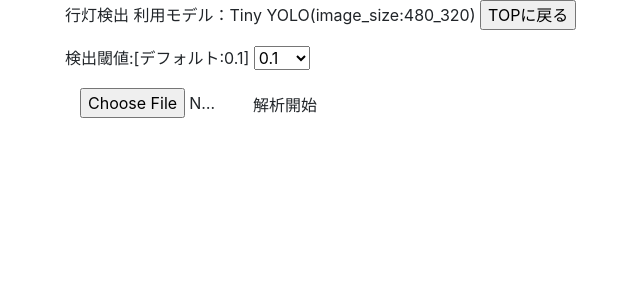
After one commit to ys201810/od_work, a Flask app: page /det_andon_tiny_rand_480_320 in a window 1280 px wide. The commit adds this page. Shown: the top 300 px of the page, without its empty margins (5-645 px from the left). Run offline with Flask 2, Linux system fonts and the light colour scheme; some libraries are stand-ins or nearby versions.

Commit message:
[add] sepalate tiny and v3, and 960_640 and 480_320

```diff
--- a/training/script/object_detection/kmeans.py
+++ b/training/script/object_detection/kmeans.py
@@ -59,7 +59,7 @@ class YOLO_Kmeans:
         return clusters
 
     def result2txt(self, data):
-        f = open("tiny_yolo_anchors_andon_train_960_640.txt", 'w')
+        f = open("tiny_yolo_anchors_andon_train_480_320.txt", 'w')
         row = np.shape(data)[0]
         for i in range(row):
             if i == 0:
@@ -98,6 +98,6 @@ class YOLO_Kmeans:
 if __name__ == "__main__":
     cluster_number = 6 # if you want to use yolov3 then you have to set 9. if you want to use tiny yolo then you have to set 6.
     # filename = "2012_train.txt"
-    filename = "../../../datasets/object_detection/andon/anno/train_960_640.txt"
+    filename = "../../../datasets/object_detection/andon/anno/train_480_320.txt"
     kmeans = YOLO_Kmeans(cluster_number, filename)
     kmeans.txt2clusters()
--- a/web_if/app.py
+++ b/web_if/app.py
@@ -30,42 +30,74 @@ def allowed_file(filename):
 def index():
     return render_template('index.html')
 
-@app.route('/det_andon_tiny_rand')
-def det_andon_tiny_rand():
-    return render_template('detection_andon_tiny.html', model_name = 'Tiny YOLO(image_size:960_640)', scores = [round((i +1) * 0.1, 1) for i in range(10)])
+@app.route('/det_andon_tiny_rand_960_640')
+def det_andon_tiny_rand_960_640():
+    return render_template('detection_andon_tiny_960_640.html', model_name = 'Tiny YOLO(image_size:960_640)', scores = [round((i +1) * 0.1, 1) for i in range(10)])
 
-@app.route('/det_andon_v3_rand')
-def det_andon_v3_rand():
-    return render_template('detection_andon_yolov3.html', model_name = 'YOLO v3(image_size:960_640)', scores = [round((i +1) * 0.1, 1) for i in range(10)])
+@app.route('/det_andon_v3_rand_960_640')
+def det_andon_v3_rand_960_640():
+    return render_template('detection_andon_yolov3_960_640.html', model_name = 'YOLO v3(image_size:960_640)', scores = [round((i +1) * 0.1, 1) for i in range(10)])
+
+@app.route('/det_andon_tiny_rand_480_320')
+def det_andon_tiny_rand_480_320():
+    return render_template('detection_andon_tiny_480_320.html', model_name = 'Tiny YOLO(image_size:480_320)', scores = [round((i +1) * 0.1, 1) for i in range(10)])
+
+@app.route('/det_andon_v3_rand_480_320')
+def det_andon_v3_rand_480_320():
+    return render_template('detection_andon_yolov3_480_320.html', model_name = 'YOLO v3(image_size:480_320)', scores = [round((i +1) * 0.1, 1) for i in range(10)])
+
+@app.route('/send_andon_det_tiny_yolo_960_640', methods=['GET', 'POST'])
+def send_andon_det_tiny_yolo_960_640():
+    model_kind = 'tiny_yolo_960_640'
+    use_model = './model/tiny_trained_weights_960_640_final.h5'
+    anchors_path = 'model/tiny_yolo_anchors_andon_train_960_640.txt'
+    resize_size = (960, 640)
+    selected_score = float(request.form['score'].split('_')[1]) # score's value format = 'score_0.1' so pick up after _.
+    print(selected_score)
+    img_url, result_url, elapse_time = det_inference(model_kind, use_model, anchors_path, selected_score, resize_size)
+    return render_template('detection_andon_tiny_960_640.html', img_url=img_url, result_url=result_url, elapse_time=round(elapse_time, 2),
+                           model_name = 'Tiny YOLO(image_size:960_640)', scores = [round((i +1) * 0.1, 1) for i in range(10)], selected_score=selected_score)
+
+@app.route('/send_andon_det_yolov3_960_640', methods=['GET', 'POST'])
+def send_andon_det_yolov3_960_640():
+    model_kind = 'yolov3_960_640'
+    use_model = './model/trained_weights_960_640_yolov3_final.h5'
+    anchors_path = './model/yolov3_anchors_andon_train_960_640.txt'
+    resize_size = (960, 640)
+    selected_score = float(request.form['score'].split('_')[1]) # score's value format = 'score_0.1' so pick up after _.
+    print(selected_score)
+    img_url, result_url, elapse_time = det_inference(model_kind, use_model, anchors_path, selected_score, resize_size)
+    return render_template('detection_andon_yolov3_960_640.html', img_url=img_url, result_url=result_url, elapse_time=round(elapse_time, 2),
+                           model_name = 'YOLO v3(image_size:960_640)', scores = [round((i +1) * 0.1, 1) for i in range(10)], selected_score=selected_score)
+
+@app.route('/send_andon_det_tiny_yolo_480_320', methods=['GET', 'POST'])
+def send_andon_det_tiny_yolo_480_320():
+    model_kind = 'tiny_yolo_960_640'
+    use_model = './model/tiny_trained_weights_480_320_final.h5'
+    anchors_path = 'model/tiny_yolo_anchors_andon_train_480_320.txt'
+    resize_size = (480, 320)
+    selected_score = float(request.form['score'].split('_')[1]) # score's value format = 'score_0.1' so pick up after _.
+    print(selected_score)
+    img_url, result_url, elapse_time = det_inference(model_kind, use_model, anchors_path, selected_score, resize_size)
+    return render_template('detection_andon_tiny_480_320.html', img_url=img_url, result_url=result_url, elapse_time=round(elapse_time, 2),
+                           model_name = 'Tiny YOLO(image_size:480_320)', scores = [round((i +1) * 0.1, 1) for i in range(10)], selected_score=selected_score)
+
+@app.route('/send_andon_det_yolov3_480_320', methods=['GET', 'POST'])
+def send_andon_det_yolov3_480_320():
+    model_kind = 'yolov3_480_320'
+    use_model = './model/trained_weights_480_320_yolov3_final.h5'
+    anchors_path = './model/yolov3_anchors_andon_train_480_320.txt'
+    resize_size = (480, 320)
+    selected_score = float(request.form['score'].split('_')[1]) # score's value format = 'score_0.1' so pick up after _.
+    print(selected_score)
+    img_url, result_url, elapse_time = det_inference(model_kind, use_model, anchors_path, selected_score, resize_size)
+    return render_template('detection_andon_yolov3_480_320.html', img_url=img_url, result_url=result_url, elapse_time=round(elapse_time, 2),
+                           model_name = 'YOLO v3(image_size:480_320)', scores = [round((i +1) * 0.1, 1) for i in range(10)], selected_score=selected_score)
 
 
-@app.route('/send_andon_det_tiny_yolo', methods=['GET', 'POST'])
-def send_andon_det_tiny_yolo():
-    model_kind = 'tiny_yolo'
-    use_model = './model/tiny_trained_weights_960_640_final.h5'
-    anchors_path = 'model/tiny_yolo_anchors_andon_train_960_640.txt'
-    selected_score = float(request.form['score'].split('_')[1]) # score's value format = 'score_0.1' so pick up after _.
-    print(selected_score)
-    img_url, result_url, elapse_time = det_inference(model_kind, use_model, anchors_path, selected_score)
-    return render_template('detection_andon_tiny.html', img_url=img_url, result_url=result_url, elapse_time=round(elapse_time, 2),
-                           model_name = 'Tiny YOLO(image_size:960_640)', scores = [round((i +1) * 0.1, 1) for i in range(10)], selected_score=selected_score)
-
-@app.route('/send_andon_det_yolov3', methods=['GET', 'POST'])
-def send_andon_det_yolov3():
-    model_kind = 'yolov3'
-    use_model = './model/trained_weights_960_640_yolov3_final.h5'
-    anchors_path = './model/yolov3_anchors_andon_train_960_640.txt'
-    selected_score = float(request.form['score'].split('_')[1]) # score's value format = 'score_0.1' so pick up after _.
-    print(selected_score)
-    img_url, result_url, elapse_time = det_inference(model_kind, use_model, anchors_path, selected_score)
-    return render_template('detection_andon_yolov3.html', img_url=img_url, result_url=result_url, elapse_time=round(elapse_time, 2),
-                           model_name = 'YOLO v3(image_size:960_640)', scores = [round((i +1) * 0.1, 1) for i in range(10)], selected_score=selected_score)
-
-
-def det_inference(model_kind, use_model, anchors_path, score):
+def det_inference(model_kind, use_model, anchors_path, score, resize_size):
     if request.method == 'POST':
         img_file = request.files['img_file']
-        resize_size = (960, 640)
         if img_file and allowed_file(img_file.filename):
             filename = secure_filename(img_file.filename)
             os.chdir(os.path.dirname(__file__))
@@ -85,14 +117,14 @@ def det_inference(model_kind, use_model, anchors_path, score):
             yolo = YOLO(model_path=use_model, anchors_path=anchors_path, score=score)
             r_image, elapse_time = yolo.detect_image(image)
 
-            if model_kind == 'yolov3':
+            if model_kind.find('yolov3') > 0:
                 result_name = os.path.join(app.config['UPLOAD_FOLDER'],
-                                         filename.split('.')[0] + '_' + str(score) + '_result_yolov3.' + filename.split('.')[1])
-                result_img_url = '/uploads/' + filename.split('.')[0] + '_' + str(score) + '_result_yolov3.' + filename.split('.')[1]
+                                         filename.split('.')[0] + '_' + str(score).replace('.', '') + '_' + '_'.join(map(str,list(resize_size))) + '_result_yolov3.' + filename.split('.')[1])
+                result_img_url = '/uploads/' + filename.split('.')[0] + '_' + str(score).replace('.', '') + '_' +  '_'.join(map(str,list(resize_size))) + '_result_yolov3.' + filename.split('.')[1]
             else:
                 result_name = os.path.join(app.config['UPLOAD_FOLDER'],
-                                         filename.split('.')[0] + '_' + str(score) + '_result_tiny_yolo.' + filename.split('.')[1])
-                result_img_url = '/uploads/' + filename.split('.')[0] + '_' + str(score) + '_result_tiny_yolo.' + filename.split('.')[1]
+                                         filename.split('.')[0] + '_' + str(score).replace('.', '') + '_' + '_'.join(map(str,list(resize_size))) + '_result_tiny_yolo.' + filename.split('.')[1])
+                result_img_url = '/uploads/' + filename.split('.')[0] + '_' + str(score).replace('.', '') + '_' + '_'.join(map(str,list(resize_size))) + '_result_tiny_yolo.' + filename.split('.')[1]
 
             r_image.save(result_name, quality=100, optimize=True)
             backend.clear_session()
--- /dev/null
+++ b/web_if/templates/detection_andon_tiny_480_320.html
@@ -0,0 +1,36 @@
+{% extends "base.html" %}
+{% block content %}
+<form method="post" action="/send_andon_det_tiny_yolo_480_320" enctype="multipart/form-data">
+    <p>行灯検出  利用モデル：{{ model_name }}
+        <input type="button" onclick="location.href='/'"value="TOPに戻る"><br>
+    </p>
+
+    <p>
+        検出閾値:[デフォルト:0.1]
+    <select name="score">
+        <option value="score_0.05"> {{ 0.05 }} </option>
+        {% for i in scores %}
+            {% if i == 0.1 %}
+                <option value="score_{{ i }}" selected> {{ i }} </option>
+            {% else %}
+                <option value="score_{{ i }}"> {{ i }} </option>
+            {% endif %}
+        {% endfor %}
+    </select>
+    </p>
+    <input type="file" id="img_file" name="img_file" class="col-sm-4">
+    <input type="submit" value="解析開始" class="btn">
+</form>
+    {% if elapse_time %}
+        <p><h3>実行結果</h3></p>
+        <h5>実行時間: {{ elapse_time }}sec. 実行検出閾値: {{ selected_score }}</h5>
+    {% endif %}
+    {% if img_url %}
+        <p><h5>解析元画像</h5></p>
+        <p><img src="{{ img_url }}"></p>
+    {% endif %}
+    {% if result_url %}
+        <p><h5>解析結果</h5></p>
+        <p><img src="{{ result_url }}"></p>
+    {% endif %}
+{% endblock %}
--- a/web_if/templates/index.html
+++ b/web_if/templates/index.html
@@ -1,8 +1,10 @@
 {% extends "base.html" %}
 {% block content %}
 <form method="post" enctype="multipart/form-data">
-   <input type="button" onclick="location.href='/det_andon_tiny_rand'" value="[検出]行灯(Tiny YOLO)" style="WIDTH: 200px; HEIGHT: 200px"><br>
-   <input type="button" onclick="location.href='/det_andon_v3_rand'" value="[検出]行灯(YOLO v3)" style="WIDTH: 200px; HEIGHT: 200px">
+   <input type="button" onclick="location.href='/det_andon_tiny_rand_960_640'" value="[検出]行灯(Tiny YOLO)[960_640]" style="WIDTH: 200px; HEIGHT: 200px"><br>
+   <input type="button" onclick="location.href='/det_andon_v3_rand_960_640'" value="[検出]行灯(YOLO v3)[960_640]" style="WIDTH: 200px; HEIGHT: 200px"><br>
+   <input type="button" onclick="location.href='/det_andon_tiny_rand_480_320'" value="[検出]行灯(Tiny YOLO)[480_320]" style="WIDTH: 200px; HEIGHT: 200px"><br>
+   <input type="button" onclick="location.href='/det_andon_v3_rand_480_320'" value="[検出]行灯(YOLO v3)[480_320]" style="WIDTH: 200px; HEIGHT: 200px">
    <!-- <input type="button" onclick="location.href='/class_shashu_rand'"value="[分類]bike types"><br> -->
 </form>
 {% endblock %}
```
Also changed, not shown: web_if/templates/detection_andon_tiny_960_640.html (added, +36 -0 lines), web_if/templates/detection_andon_yolov3_480_320.html (added, +36 -0 lines), web_if/templates/detection_andon_yolov3_960_640.html (added, +36 -0 lines), 1 other file.
